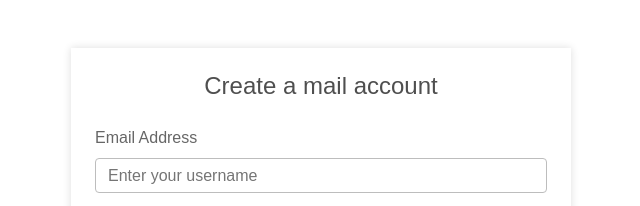
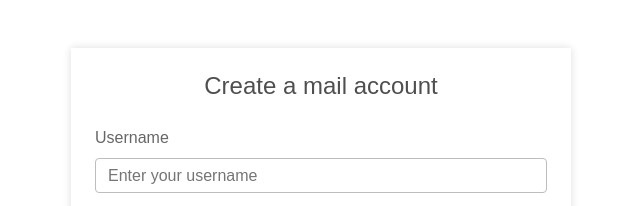
Before and after one commit to Gamesmes90/docker-mailserver-account-creator, a website: page create_account.html in a window 1280 px wide. Shown: the top 206 px of the page, 319-959 px from the left. Drawn offline with Linux system fonts and the light colour scheme; a web font is replaced by a local one.

Commit message:
username

```diff
--- a/create_account.html
+++ b/create_account.html
@@ -27,7 +27,7 @@
         <h4 class="text-center mb-4">Create a mail account</h4>
         <form method="post" action="create" style="max-width:500px;">
             <div class="mb-3">
-                <label for="username" class="form-label">Email Address</label>
+                <label for="username" class="form-label">Username</label>
                 <input type="username" class="form-control" id="username" aria-describedby="username" name="username" placeholder="Enter your username">
             </div>
             <div class="mb-3">
```
